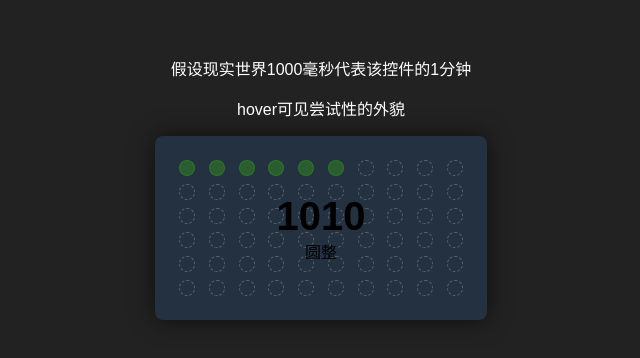
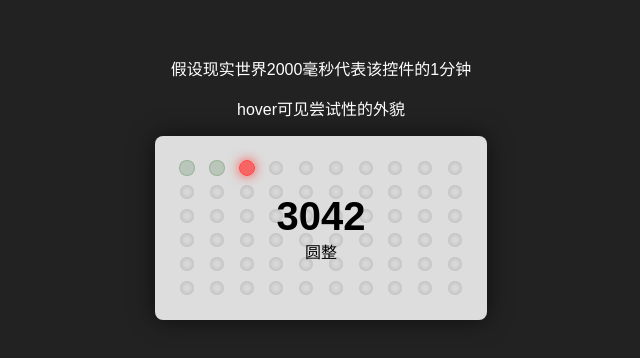
Before and after one commit to wulechuan/wlc-ui-over-react, a React (Create React App) app: page / in a window 1280 px wide. Shown: the top 358 px of the page, without its empty margins (319-959 px from the left). Built offline with nearby package versions, Linux system fonts and the light colour scheme.

Commit message:
双值轮换显示

```diff
--- a/src/App.js
+++ b/src/App.js
@@ -4,8 +4,8 @@ import StatusesIn60Minutes from './components/statuses-in-60-minutes'
 
 
 const fakeDataProvider = {
-    howManyMilleSecondsMeansOneMinute: 1000,
-    errorRatio: 0.087,
+    howManyMilleSecondsMeansOneMinute: 2000,
+    errorRatio: 0.187,
     currentMinute: NaN,
     fakeValueIntervalIndex: NaN,
     dataOfAllMinutes: [],
--- a/src/components/hero-value/hero-value.jsx
+++ b/src/components/hero-value/hero-value.jsx
@@ -1,11 +1,39 @@
 import React, { Component } from 'react'
 
 export default class HeroValue extends Component {
+	constructor () {
+		super()
+		this.state = {
+			value1: null,
+			value2: null,
+			isShowingValueSlot1: true
+		}
+	}
+
+	shouldComponentUpdate = (nextProps, nextState) => {
+		if (this.state.isShowingValueSlot1) {
+			nextState.value2 = nextProps.value
+		} else {
+			nextState.value1 = nextProps.value
+		}
+		nextState.isShowingValueSlot1 = !this.state.isShowingValueSlot1
+		return true;
+	}
+
 	render() {
 		return (
 			<div className="hero-value">
-				<h2>{this.props.value}</h2>
-				<p>{this.props.description}</p>
+				<h2>
+					<span className={[
+						'value-slot value-slot-1',
+						this.state.isShowingValueSlot1 ? 'is-showing' : ''
+					].join(' ')}>{this.state.value1}</span>
+					<span className={[
+						'value-slot value-slot-2',
+						!this.state.isShowingValueSlot1 ? 'is-showing' : ''
+					].join(' ')}>{this.state.value2}</span>
+				</h2>
+				<p className="description">{this.props.description}</p>
 			</div>
 		)
 	}
--- a/src/index.css
+++ b/src/index.css
@@ -17,8 +17,108 @@ body {
   text-align: center;
 }
 .hero-value h2 {
-  margin: 0 auto;
+  position: relative;
+  margin: -45px auto 0;
+  width: 100%;
   font-size: 40px;
+  height: 90px;
+  line-height: 45px;
+  text-align: center;
+  overflow: hidden;
+}
+.hero-value h2 .value-slot {
+  position: absolute;
+  left: 0;
+  right: 0;
+  top: 50%;
+  bottom: 0;
+  opacity: 0;
+  transform: translateY(0);
+  animation: hero-value-leave-stage 0.32s ease-in backwards;
+}
+.hero-value h2 .value-slot.is-showing {
+  opacity: 1;
+  animation: hero-value-enter-stage 0.3s ease-out backwards 0.16s;
+}
+@-moz-keyframes hero-value-leave-stage {
+  from {
+    opacity: 1;
+    transform: translateY(0);
+  }
+  to {
+    opacity: 0;
+    transform: translateY(-66%);
+  }
+}
+@-webkit-keyframes hero-value-leave-stage {
+  from {
+    opacity: 1;
+    transform: translateY(0);
+  }
+  to {
+    opacity: 0;
+    transform: translateY(-66%);
+  }
+}
+@-o-keyframes hero-value-leave-stage {
+  from {
+    opacity: 1;
+    transform: translateY(0);
+  }
+  to {
+    opacity: 0;
+    transform: translateY(-66%);
+  }
+}
+@keyframes hero-value-leave-stage {
+  from {
+    opacity: 1;
+    transform: translateY(0);
+  }
+  to {
+    opacity: 0;
+    transform: translateY(-66%);
+  }
+}
+@-moz-keyframes hero-value-enter-stage {
+  from {
+    opacity: 0;
+    transform: translateY(80%);
+  }
+  to {
+    opacity: 1;
+    transform: translateY(0);
+  }
+}
+@-webkit-keyframes hero-value-enter-stage {
+  from {
+    opacity: 0;
+    transform: translateY(80%);
+  }
+  to {
+    opacity: 1;
+    transform: translateY(0);
+  }
+}
+@-o-keyframes hero-value-enter-stage {
+  from {
+    opacity: 0;
+    transform: translateY(80%);
+  }
+  to {
+    opacity: 1;
+    transform: translateY(0);
+  }
+}
+@keyframes hero-value-enter-stage {
+  from {
+    opacity: 0;
+    transform: translateY(80%);
+  }
+  to {
+    opacity: 1;
+    transform: translateY(0);
+  }
 }
 .hero-value p {
   margin: 0 auto;
@@ -30,7 +130,7 @@ body {
   min-width: 288px;
   max-width: 332px;
   border-radius: 8px;
-  background-color: #233140;
+  background-color: #ddd;
   box-shadow: 0 0 24px rgba(0,0,0,0.58);
   transition: background-color 0.24s ease-out;
 }
@@ -59,11 +159,11 @@ body {
 }
 .statuses-in-60-minutes:hover,
 .statuses-in-60-minutes.all-minutes-should-render-blurry {
-  background-color: #bdcbdb;
+  background-color: #f7f7f7;
 }
 .statuses-in-60-minutes:hover .all-minutes,
 .statuses-in-60-minutes.all-minutes-should-render-blurry .all-minutes {
-  filter: blur(10px);
+  filter: blur(10.666666666666666px);
 }
 .statuses-in-60-minutes .minutes-group {
   display: flex;
@@ -79,15 +179,17 @@ body {
   height: 16px;
   border-width: 1px;
   border-style: solid;
+  transition: all 0.5s ease-out;
 }
 .statuses-in-60-minutes .minute.status-no-data {
   border-style: dashed;
-  border-color: rgba(255,255,255,0.25);
+  border-color: transparent;
   background-color: transparent;
+  box-shadow: 0 0 0 0 transparent, inset 0 0 6.4px 0 rgba(0,0,0,0.2);
 }
 .statuses-in-60-minutes .minute.status-ok {
-  border-color: rgba(51,136,34,0.6);
-  background-color: rgba(51,136,34,0.51);
+  border-color: rgba(34,102,34,0.2);
+  background-color: rgba(34,102,34,0.19);
 }
 .statuses-in-60-minutes .minute.status-error {
   border-color: #f44;
```
Also changed, not shown: src/components/hero-value/hero-value.styl (+36 -2 lines), src/components/statuses-in-60-minutes/statuses-in-60-minutes.styl (+14 -5 lines).
